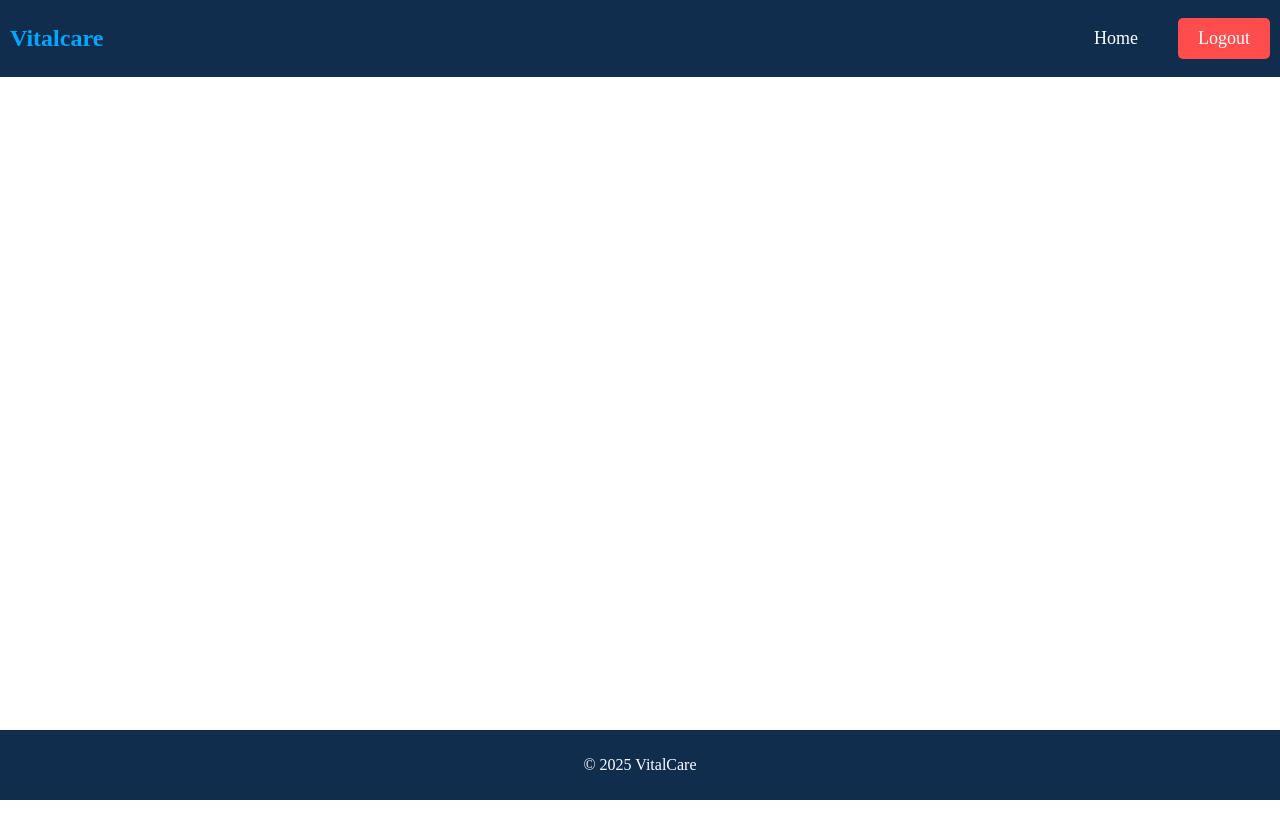
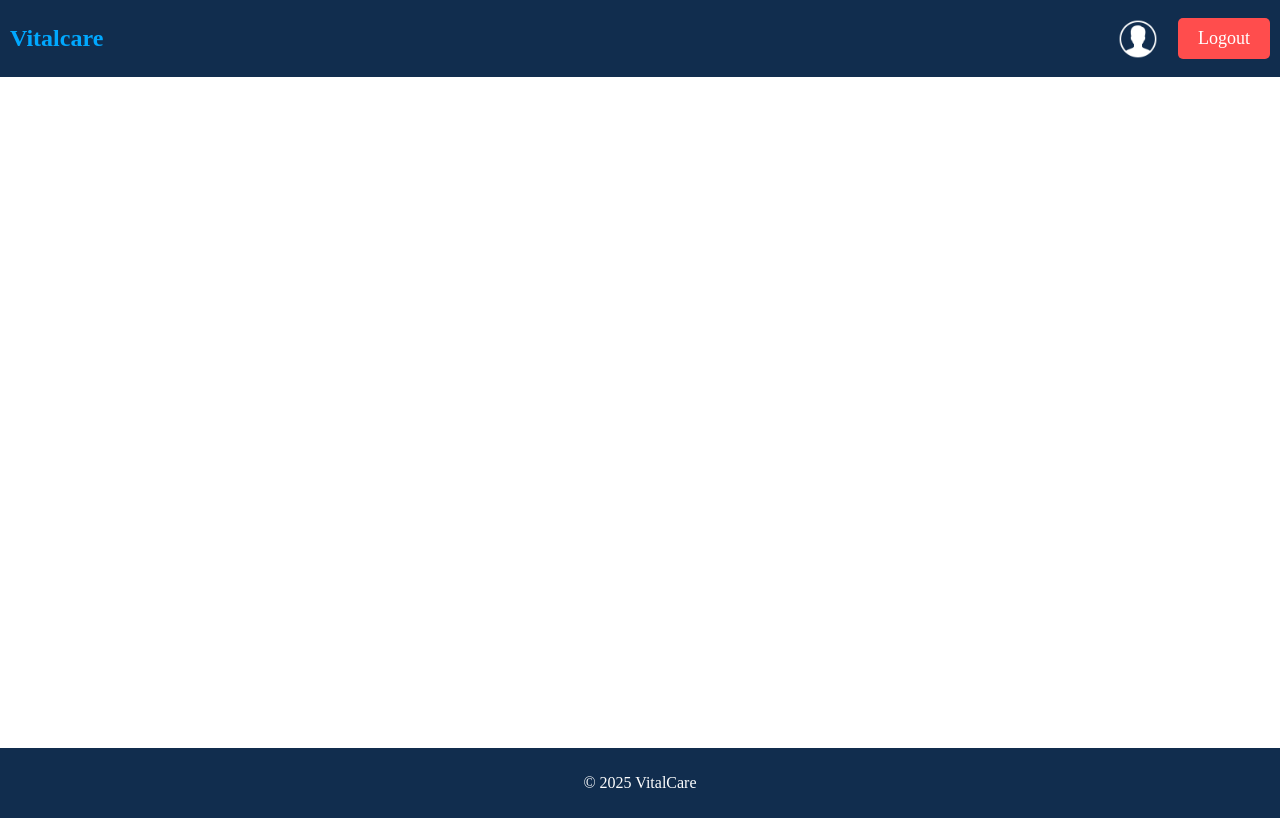
Before and after one commit to alibouajila/VitalCare, a React (Create React App) app in the folder client/: page /profile in a window 1280 px wide. Built offline with nearby package versions, Linux system fonts and the light colour scheme; sample sign-in values are in the browser's storage.

Commit message:
Edit profile initiation

```diff
--- a/client/src/App.js
+++ b/client/src/App.js
@@ -8,6 +8,7 @@ import Medecin  from "./pages/Medecin";
 import Fiche from "./pages/Fiche";
 import Footer from"./components/Footer"
 import ListeDesPatients from "./pages/ListeDesPatients";
+import Profile from "./pages/Profile";
 function App() {
   return (
     <Router>
@@ -20,6 +21,8 @@ function App() {
         <Route path="/medecin" element={<Medecin />} />
         <Route path="/fiche/id/:id" element={<Fiche />} />
         <Route path="/liste-des-patients" element={<ListeDesPatients />} />
+        <Route path="/profile" element={<Profile />} />
+
       </Routes>
       <Footer/>
     </Router>
--- a/client/src/components/Navbar.jsx
+++ b/client/src/components/Navbar.jsx
@@ -5,7 +5,9 @@ import "./navbar.css";
 const Navbar = () => {
   const [isLoggedIn, setIsLoggedIn] = useState(!!localStorage.getItem("accessToken"));
   const navigate = useNavigate();
-
+const TakeToProfile=()=>{
+  navigate("/profile")
+}
   const handleLogout =async () => {
     await fetch("http://localhost:3001/user/logout", {
       method: "POST",
@@ -32,10 +34,10 @@ const Navbar = () => {
         <Link to="/">Vitalcare</Link>
       </div>
       <ul className="nav-links">
-        <li>
-          <Link to="/">Home</Link>
-        </li>
-        {isLoggedIn ? (
+        {isLoggedIn ? (<>
+                  <li>
+                  <img onClick={TakeToProfile} className="profile" src="/assets/profile.png" alt="Add Icon" width="40" height="40" />
+                  </li>
           <li>
             <Link   onClick={(e) => {
     e.preventDefault();
@@ -43,7 +45,7 @@ const Navbar = () => {
   }} className="logout-link">
               Logout
             </Link>
-          </li>
+          </li></>
         ) : (
           <>
             <li>
--- a/client/src/components/navbar.css
+++ b/client/src/components/navbar.css
@@ -51,3 +51,8 @@
   .logout-link:hover {
     background: #ff6666;
   }
+  .profile:hover{
+    cursor: pointer;
+    background: #51a4c0;
+    border-radius: 50%;
+  }
--- /dev/null
+++ b/client/src/pages/Profile.jsx
@@ -0,0 +1,9 @@
+import React from 'react'
+
+function Profile() {
+  return (
+    <div>Profile</div>
+  )
+}
+
+export default Profile
--- a/client/src/utils/api.js
+++ b/client/src/utils/api.js
@@ -18,8 +18,6 @@ const refreshAccessToken = async () => {
 api.interceptors.response.use(
   (response) => response,
   async (error) => {
-    console.error("Interceptor triggered, error:", error);
-
     if (error.response?.status === 401) {
       try {
         const newAccessToken = await refreshAccessToken();
@@ -30,7 +28,6 @@ api.interceptors.response.use(
         return api(error.config);
       } catch (refreshError) {
         console.error("Token refresh failed. Redirecting to login...");
-
         // Clear storage and redirect to login
         localStorage.removeItem("accessToken");
         window.location.href = "/login";
```
Also changed, not shown: client/public/assets/profile.png (added).
